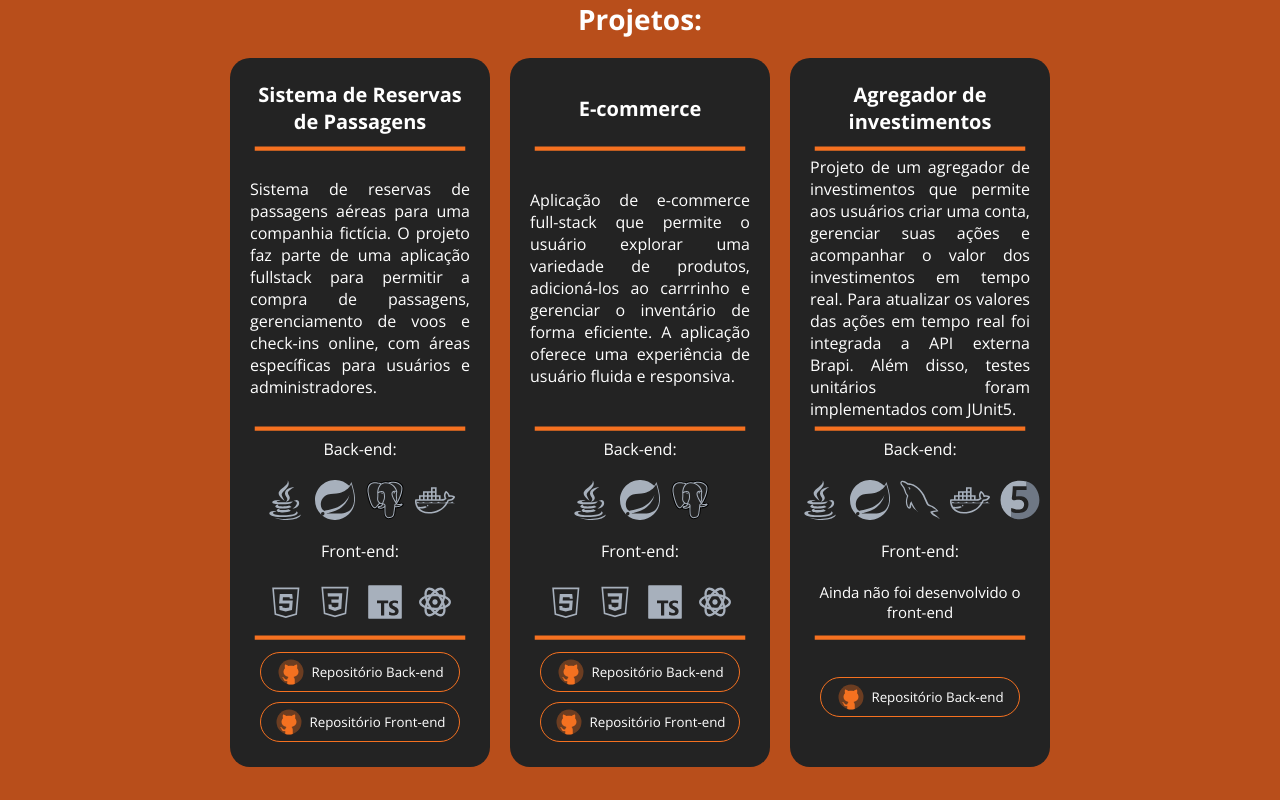
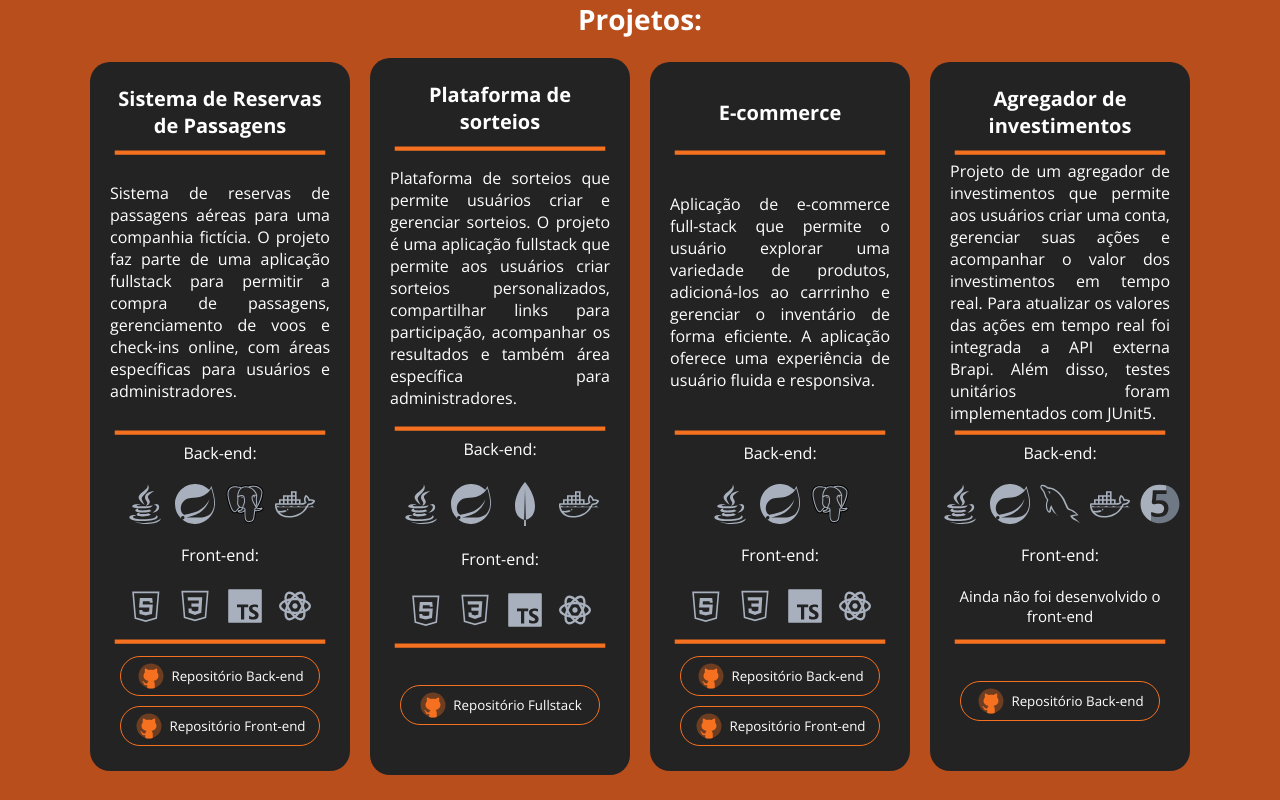
Before and after one commit to rodrigojramos/my-portfolio, a React (Vite) app: page / in a window 1280 px wide. Shown: the part 2340-3140 px from the top of the page. Built offline with nearby package versions, Linux system fonts and the light colour scheme.

Commit message:
Add project prize draw

```diff
--- a/src/pages/Home/sections/Projects/Projects.tsx
+++ b/src/pages/Home/sections/Projects/Projects.tsx
@@ -11,6 +11,7 @@ import IconCSS from "../../../../assets/svg/IconCSS.svg";
 import IconGitHubColor from "../../../../assets/svg/IconGitHubColor.svg";
 import IconMySQL from "../../../../assets/svg/IconMySql.svg";
 import IconJUnit from "../../../../assets/svg/IconJUnit.svg";
+import IconMongo from "../../../../assets/svg/IconMongo.svg";
 
 export function Projects() {
     return(
@@ -50,6 +51,35 @@ export function Projects() {
                                     <button>
                                         <img src={IconGitHubColor} alt="GitHub" />
                                         Repositório Front-end
+                                    </button>
+                                </a>
+                            </div>
+                        </div>
+                        <div className="portfolio-projects-container">
+                            <h4>Plataforma de sorteios</h4>
+                            <img src={IconBigLine2} />
+                            <p>Plataforma de sorteios que permite usuários criar e gerenciar sorteios. O projeto é uma aplicação fullstack que permite aos usuários criar sorteios personalizados, compartilhar links para participação, acompanhar os resultados e também área específica para administradores.</p>
+                            <img src={IconBigLine2} />
+                            <span>Back-end:</span>
+                            <div className="portfolio-projects-icons-back">
+                                <img src={IconJava} />
+                                <img src={IconSpring} />
+                                <img src={IconMongo} />
+                                <img src={IconDocker} />
+                            </div>
+                            <span>Front-end:</span>
+                            <div className="portfolio-projects-icons-front">
+                                <img src={IconHTML} />
+                                <img src={IconCSS} />
+                                <img src={IconTypeScript} />
+                                <img src={IconReact} />
+                            </div>
+                            <img src={IconBigLine2} />
+                            <div className="portfolio-projects-btn">
+                                <a href="https://github.com/rodrigojramos/prize-draw" target="_blank" rel="noopener noreferrer">
+                                    <button>
+                                        <img src={IconGitHubColor} alt="GitHub" />
+                                        Repositório Fullstack
                                     </button>
                                 </a>
                             </div>
```
